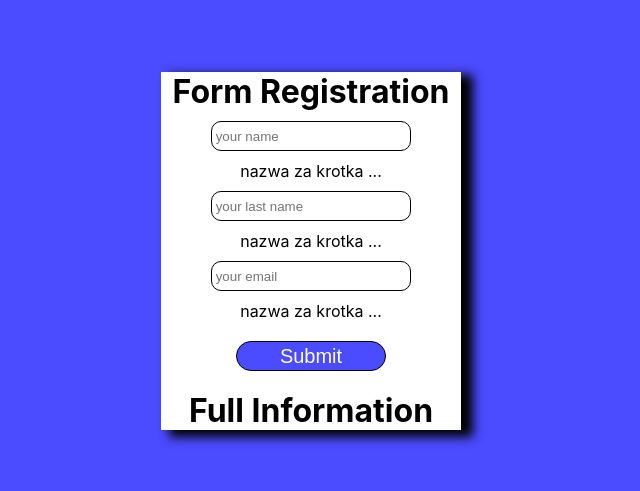
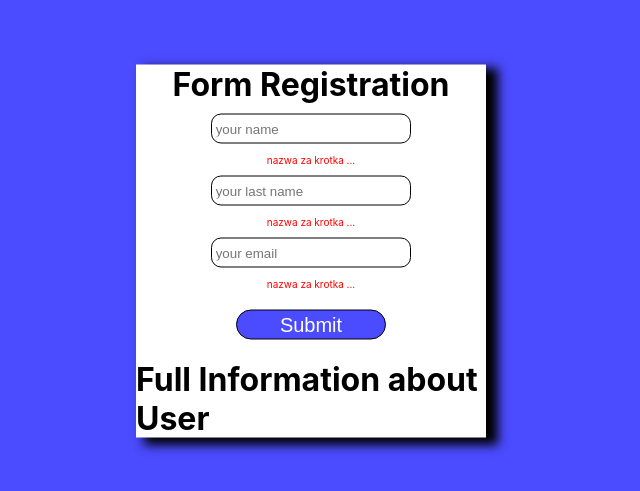
Before and after one commit to marcinoles87/registration-form-advance, a React (Create React App) app: page / in a window 1280 px wide. Shown: the part 149-640 px from the top of the page, without its empty margins (329-969 px from the left). Built offline with nearby package versions, Linux system fonts and the light colour scheme.

Commit message:
work with validation

```diff
--- a/src/components/Form.js
+++ b/src/components/Form.js
@@ -26,29 +26,31 @@ import '../components/form.css'
             className='input-form'
             type='text'
             placeholder=' your name'>
-
-            </input><p>{name.length >=5 ? '' : 'nazwa za krotka ...'}</p>
+            </input>
+            <p>{name.length >=5 ? '' : 'nazwa za krotka ...'}</p>
 
             <input
             onChange={e => (setLastName(e.target.value))}
             className='input-form'
             type='text'
             placeholder=' your last name'>
-            </input><p>{lastName.length >=3 ? '' : 'nazwa za krotka ...'}</p>
+            </input>
+            <p>{lastName.length >=3 ? '' : 'nazwa za krotka ...'}</p>
 
             <input
             onChange={e => (setEmail(e.target.value))}
             className='input-form'
             type='email'
             placeholder=' your email'>
-            </input><p>{email.length >=2 ? '' : 'nazwa za krotka ...'}</p>
+            </input>
+            <p>{email.length >=2 ? '' : 'nazwa za krotka ...'}</p>
 
             <button className='form-button'>Submit</button>
 
         </form>
 
       <div className='fullinfo'>
-        <h1>Full Information</h1>
+        <h1>Full Information about User</h1>
         <h2>{fullName}</h2>
         <h3>{name} {lastName} {email}</h3>
       </div>
--- a/src/components/form.css
+++ b/src/components/form.css
@@ -6,7 +6,7 @@
     display: flex;
     flex-direction: column;
     justify-content: center;
-    width: 300px;
+    width: 350px;
     background-color: white;
     box-shadow: 10px 5px 10px 2px black;
 }
@@ -45,3 +45,8 @@
     flex-wrap: nowrap;
     align-items: center;
 }
+
+p{
+    color:red;
+    font-size:x-small;
+}
```
